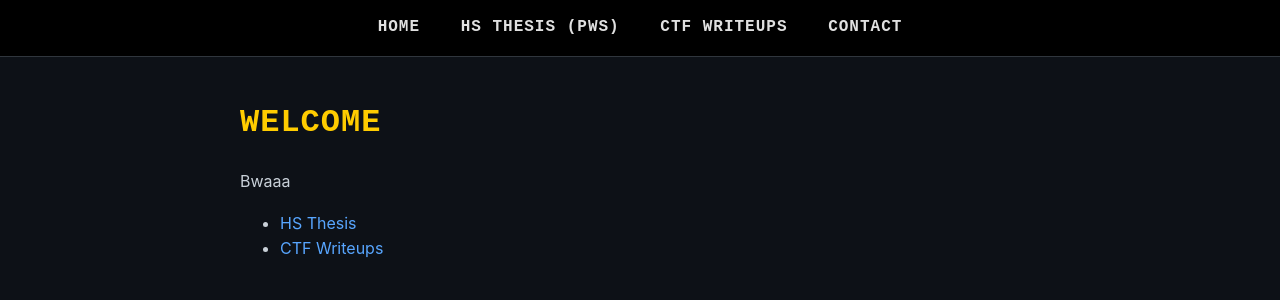
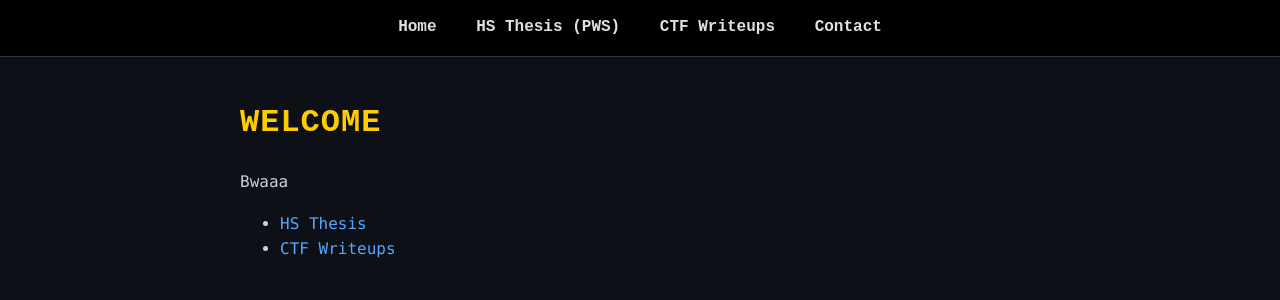
Before and after one commit to 18gssidhu10/18gssidhu10.github.io, a Jekyll site: the page built from index.md, in a window 1280 px wide. Shown: the top 300 px of the page. Built offline with Jekyll 4.4.1, drawn with Linux system fonts in a browser that asks for light colours.

Commit message:
Update style.css

```diff
--- a/assets/css/style.css
+++ b/assets/css/style.css
@@ -1,19 +1,19 @@
+
 body {
   margin: 0;
   padding: 0;
   background-color: #0d1117;
   color: #c9d1d9;
 
-
-  font-family: -apple-system, BlinkMacSystemFont, "Segoe UI", Roboto, Helvetica, Arial, sans-serif;
+  font-family: Consolas, Monaco, "Andale Mono", "Ubuntu Mono", monospace;
 
   line-height: 1.6;
   font-size: 16px;
 }
 
 
-h1, h2, h3, h4, h5, h6, .site-nav {
-  font-family: "Courier New", Courier, "Lucida Sans Typewriter", monospace;
+h1, h2, h3, h4, h5, h6 {
+  font-family: "Courier New", Courier, monospace;
   color: #ffcc00;
   text-transform: uppercase;
   letter-spacing: 1px;
@@ -28,7 +28,9 @@ h1, h2, h3, h4, h5, h6, .site-nav {
   position: sticky;
   top: 0;
   z-index: 100;
+  font-family: "Courier New", Courier, monospace;
 }
+
 
 .nav-link {
   color: #e0e0e0;
@@ -47,17 +49,8 @@ a {
   color: #58a6ff;
   text-decoration: none;
 }
-a:hover { text-decoration: underline; }
-
-
-pre, code {
-  font-family: "Courier New", Courier, monospace;
-  background-color: #161b22;
-  border: 1px solid #30363d;
-  border-radius: 6px;
-  color: #ffcc00;
-  padding: 10px;
-  overflow-x: auto;
+a:hover {
+  text-decoration: underline;
 }
 
 
@@ -66,3 +59,14 @@ pre, code {
   margin: 40px auto;
   padding: 0 20px;
 }
+
+
+pre, code {
+  font-family: Consolas, Monaco, monospace;
+  background-color: #161b22;
+  border: 1px solid #30363d;
+  border-radius: 6px;
+  color: #ffcc00;
+  padding: 10px;
+  overflow-x: auto;
+}
```
